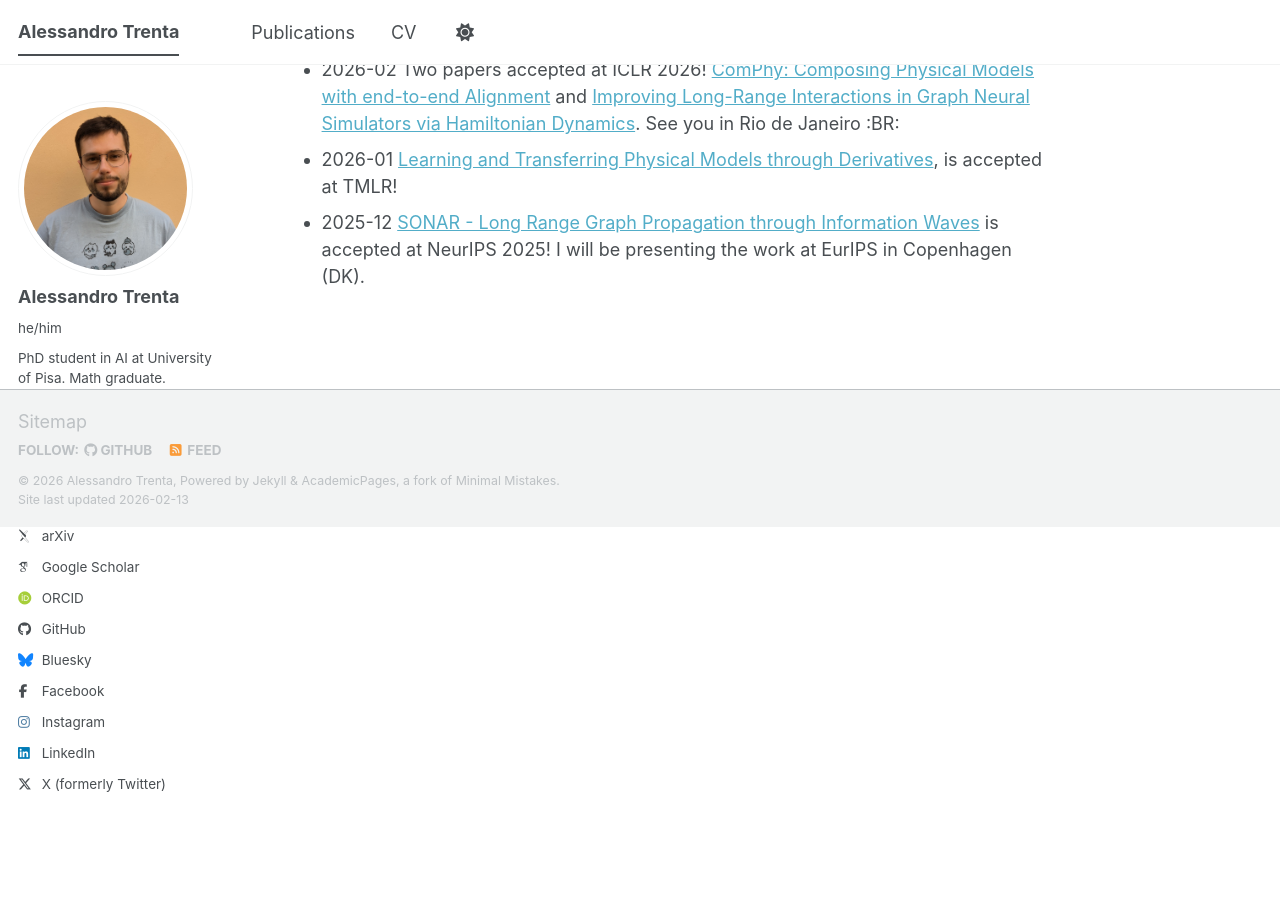
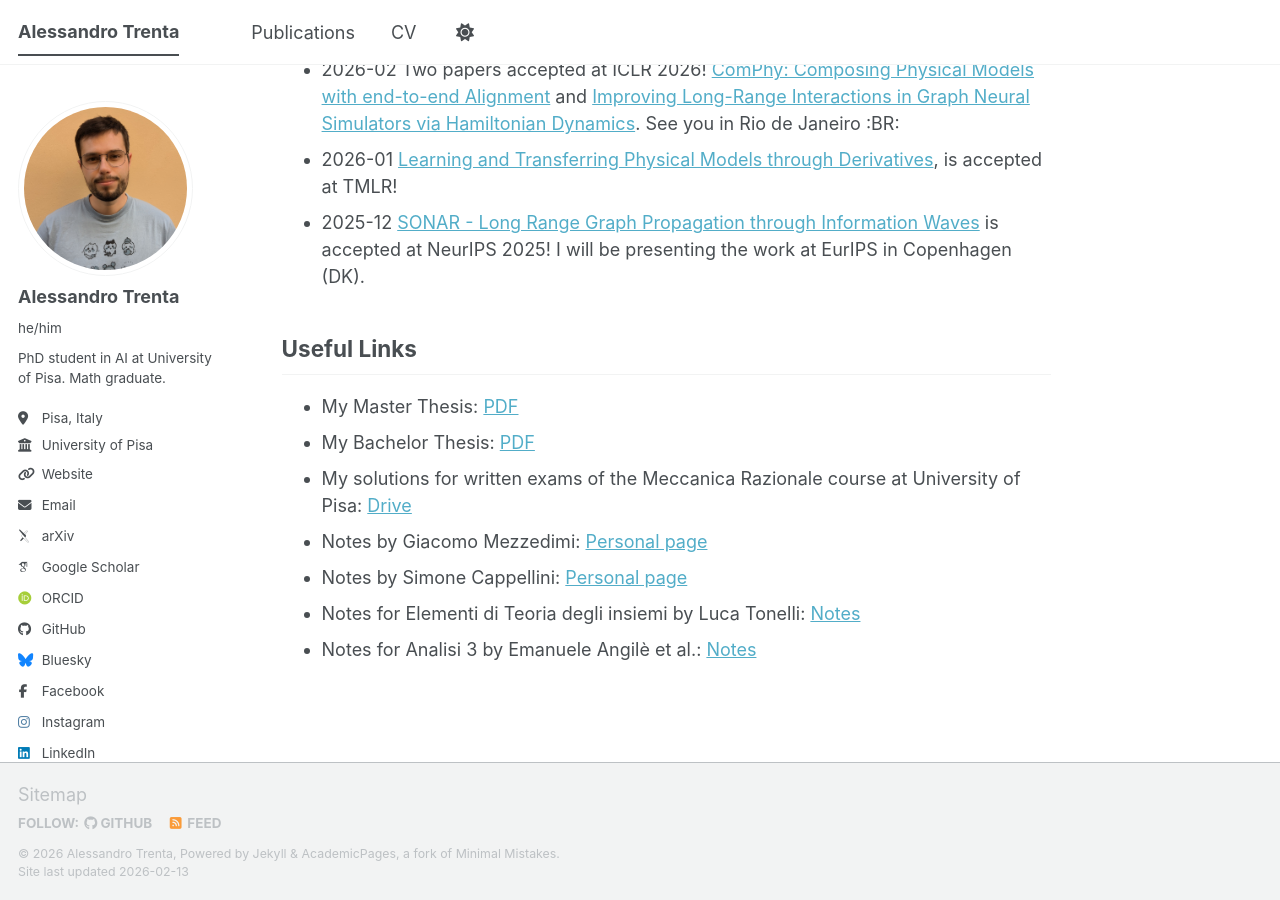
Before and after one commit to AlexThirty/alexthirty.github.io, a Jekyll site: the page built from _pages/about.md, in a window 1280 px wide and 900 px high, scrolled down 567 px. Built offline with Jekyll 4.4.1, drawn with Linux system fonts in a browser that asks for light colours; some web fonts are replaced; a script bundle is joined from its source files by our own code; library files that are not in the unit come from our copies.

Commit message:
Readded useful links

```diff
--- a/_pages/about.md
+++ b/_pages/about.md
@@ -16,3 +16,12 @@
 - 2026-02 Two papers accepted at ICLR 2026! [ComPhy: Composing Physical Models with end-to-end Alignment](https://openreview.net/forum?id=ER7zDJXtRI) and [Improving Long-Range Interactions in Graph Neural Simulators via Hamiltonian Dynamics](https://openreview.net/forum?id=x66u6TEDUw). See you in Rio de Janeiro :BR:
 - 2026-01 [Learning and Transferring Physical Models through Derivatives](https://tmlr.infinite-conf.org/paper_pages/IbBCDDeDF7.html), is accepted at TMLR!
 - 2025-12 [SONAR - Long Range Graph Propagation through Information Waves](https://openreview.net/forum?id=Hxfjmc95rl) is accepted at NeurIPS 2025! I will be presenting the work at EurIPS in Copenhagen (DK).
+
+## Useful Links
+- My Master Thesis: [PDF](https://alexthirty.github.io/files/master_thesis.pdf)
+- My Bachelor Thesis: [PDF](https://alexthirty.github.io/files/bachelor_thesis.pdf)
+- My solutions for written exams of the Meccanica Razionale course at University of Pisa: [Drive](https://drive.google.com/drive/folders/1YmE8W-m4_VnilTnj4UVfc_jZ5qVJe8Iq?usp=sharing)
+- Notes by Giacomo Mezzedimi: [Personal page](https://poisson.phc.dm.unipi.it/~mezzedimi/appunti.html)
+- Notes by Simone Cappellini: [Personal page](https://poisson.phc.dm.unipi.it/~cappellini/appunti.html)
+- Notes for Elementi di Teoria degli insiemi by Luca Tonelli: [Notes](https://poisson.phc.dm.unipi.it/~ltonelli)
+- Notes for Analisi 3 by Emanuele Angilè et al.: [Notes](https://poisson.phc.dm.unipi.it/~angile)
```
